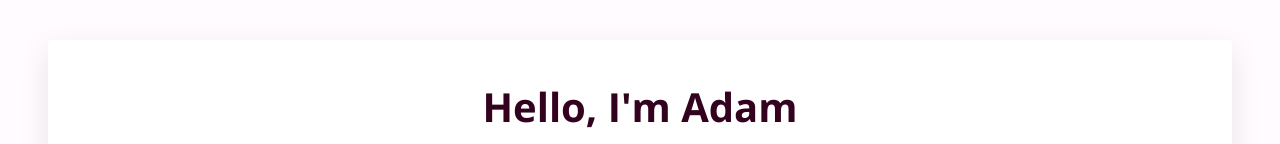
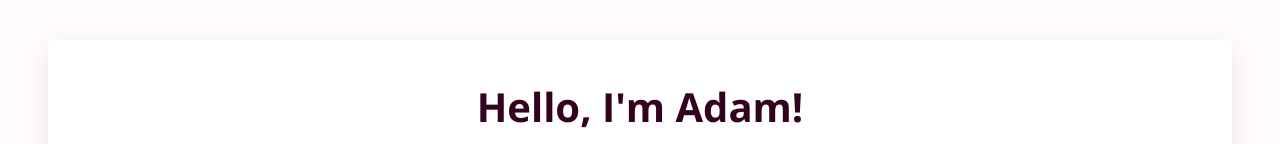
Before and after one commit to adjackwhite/profile, a plain HTML site: page index.html in a window 1280 px wide. Shown: the top 144 px of the page. Drawn offline with nearby package versions, Linux system fonts and the light colour scheme; grey boxes are pictures that could not be loaded.

Commit message:
added mark to title

```diff
--- a/index.html
+++ b/index.html
@@ -11,7 +11,7 @@
   <body>
     <div class="container">
       <div class="card">
-        <h1>Hello, I'm Adam</h1>
+        <h1>Hello, I'm Adam!</h1>
         <img class="circle-img" src="images/profile_pic_blue.jpg" alt="Adam White" width=300px>
       </div>
       <div class="card">
```
